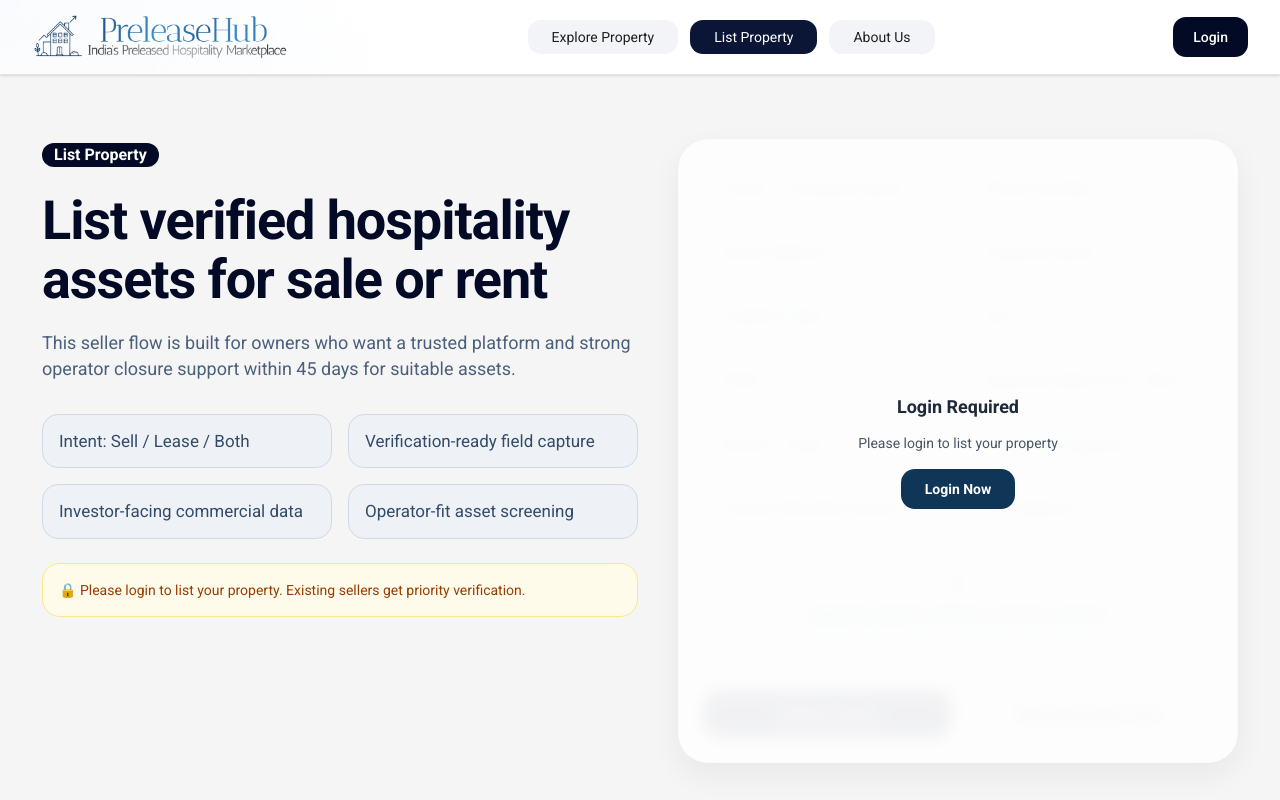
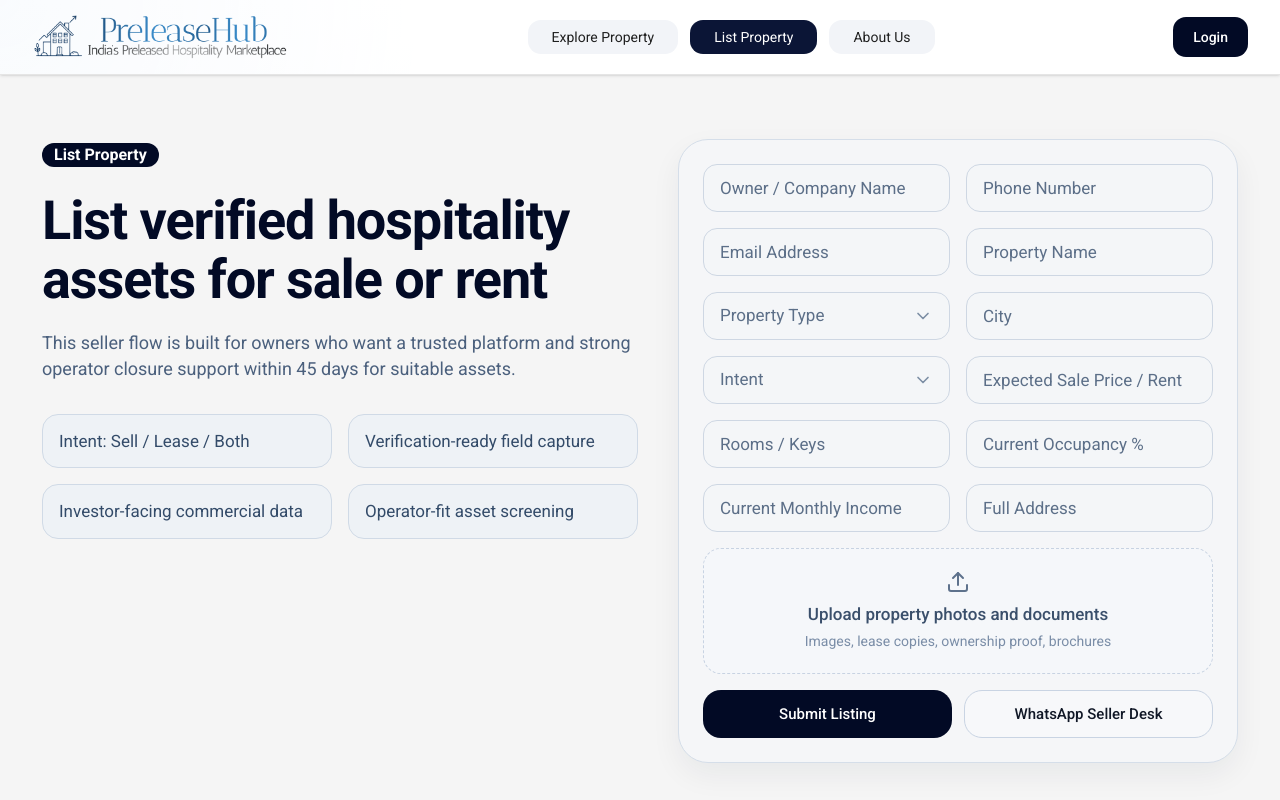
Before and after one commit to Sitesh100/preleased-hub, a Next.js app: page /post-property in a window 1280 px wide. Shown: the top 800 px of the page. Built offline with nearby package versions, Linux system fonts and the light colour scheme.

Commit message:
fixed the issue

```diff
--- a/src/components/post-property/page.tsx
+++ b/src/components/post-property/page.tsx
@@ -1,14 +1,14 @@
 "use client";
 
-import { useState, useEffect } from "react";
+import { useState } from "react";
 import { ChevronDown, Upload } from "lucide-react";
 import AuthPopup from "@/src/components/auth/AuthPopup";
 
 const inputClass =
-  "h-12 w-full rounded-[14px] border border-[#ced7e3] bg-[#f4f6f8] px-4 text-[17px] text-[#5c6f88] outline-none transition placeholder:text-[#5c6f88] focus:border-[#9fb1ca] disabled:opacity-50 disabled:cursor-not-allowed";
+  "h-12 w-full rounded-[14px] border border-[#ced7e3] bg-[#f4f6f8] px-4 text-[17px] text-[#5c6f88] outline-none transition placeholder:text-[#5c6f88] focus:border-[#9fb1ca]";
 
 const selectTriggerClass =
-  "flex h-12 w-full items-center justify-between rounded-[14px] border border-[#ced7e3] bg-[#f4f6f8] px-4 text-[17px] text-[#223049] disabled:opacity-50 disabled:cursor-not-allowed";
+  "flex h-12 w-full items-center justify-between rounded-[14px] border border-[#ced7e3] bg-[#f4f6f8] px-4 text-[17px] text-[#223049]";
 
 const selectMenuClass =
   "absolute left-0 right-0 top-[56px] z-20 rounded-[12px] border border-[#d3dce7] bg-[#f4f6f8] py-1 shadow-[0_8px_24px_rgba(21,30,58,0.12)]";
@@ -20,7 +20,6 @@ function SelectBox({
   open,
   onToggle,
   onSelect,
-  disabled = false,
 }: {
   value: string;
   placeholder: string;
@@ -28,21 +27,15 @@ function SelectBox({
   open: boolean;
   onToggle: () => void;
   onSelect: (item: string) => void;
-  disabled?: boolean;
 }) {
   return (
     <div className="relative">
-      <button
-        type="button"
-        className={selectTriggerClass}
-        onClick={onToggle}
-        disabled={disabled}
-      >
+      <button type="button" className={selectTriggerClass} onClick={onToggle}>
         <span className={value ? "text-[#223049]" : "text-[#5c6f88]"}>{value || placeholder}</span>
         <ChevronDown className="h-5 w-5 text-[#7c8ea4]" />
       </button>
 
-      {open && !disabled && (
+      {open && (
         <div className={selectMenuClass}>
           {options.map((item) => (
             <button
@@ -69,94 +62,23 @@ function Pill({ text }: { text: string }) {
 }
 
 export default function PostPropertyPage() {
-  const [isLoggedIn, setIsLoggedIn] = useState(false);
   const [propertyType, setPropertyType] = useState("");
   const [intent, setIntent] = useState("");
   const [showTypeMenu, setShowTypeMenu] = useState(false);
   const [showIntentMenu, setShowIntentMenu] = useState(false);
   const [authOpen, setAuthOpen] = useState(false);
-  const [pendingAction, setPendingAction] = useState<"submit" | "whatsapp" | null>(null);
-
-  // Form state
-  const [formData, setFormData] = useState({
-    ownerName: "",
-    phone: "",
-    email: "",
-    propertyName: "",
-    city: "",
-    expectedPrice: "",
-    rooms: "",
-    occupancy: "",
-    monthlyIncome: "",
-    fullAddress: "",
-  });
-
-  useEffect(() => {
-    // Check login status on mount and when auth changes
-    const checkLoginStatus = () => {
-      const loggedIn = localStorage.getItem("preleasehub:isLoggedIn") === "true";
-      setIsLoggedIn(loggedIn);
-    };
-
-    checkLoginStatus();
-
-    // Listen for storage events (in case login happens in another tab)
-    window.addEventListener("storage", checkLoginStatus);
-
-    return () => {
-      window.removeEventListener("storage", checkLoginStatus);
-    };
-  }, []);
-
-  function handleInputChange(e: React.ChangeEvent<HTMLInputElement>) {
-    const { name, value } = e.target;
-    setFormData((prev) => ({ ...prev, [name]: value }));
-  }
 
   function handleSubmitToSourceQueue() {
+    const isLoggedIn = localStorage.getItem("preleasehub:isLoggedIn") === "true";
+
     if (!isLoggedIn) {
-      setPendingAction("submit");
       setAuthOpen(true);
       return;
     }
 
     // TODO: replace with actual submit flow.
-    console.log("Property submitted to source queue.", { propertyType, intent, ...formData });
-    alert("Property listing submitted successfully! We'll get back to you within 24 hours.");
-
-    // Optionally reset form
-    // resetForm();
+    console.log("Property submitted to source queue.");
   }
-
-  function handleWhatsAppClick() {
-    if (!isLoggedIn) {
-      setPendingAction("whatsapp");
-      setAuthOpen(true);
-      return;
-    }
-
-    // Open WhatsApp with seller desk
-    const message = `Hi PreleaseHub, I'm interested in listing my property for ${intent || "sale/lease"}. Please connect me with the seller desk.`;
-    const whatsappUrl = `https://wa.me/917566663242?text=${encodeURIComponent(message)}`;
-    window.open(whatsappUrl, "_blank", "noopener,noreferrer");
-  }
-
-  function handleLoginSuccess() {
-    setIsLoggedIn(true);
-    setAuthOpen(false);
-
-    // Execute pending action after successful login
-    if (pendingAction === "submit") {
-      handleSubmitToSourceQueue();
-    } else if (pendingAction === "whatsapp") {
-      handleWhatsAppClick();
-    }
-
-    setPendingAction(null);
-  }
-
-  // Show overlay or disable form for non-authenticated users
-  const isFormDisabled = !isLoggedIn;
 
   return (
     <main id="main" className="min-h-screen bg-[#f5f5f5]">
@@ -182,73 +104,14 @@ export default function PostPropertyPage() {
               <Pill text="Investor-facing commercial data" />
               <Pill text="Operator-fit asset screening" />
             </div>
-
-            {/* Login prompt for non-authenticated users */}
-            {!isLoggedIn && (
-              <div className="mt-6 rounded-2xl border border-amber-200 bg-amber-50 p-4">
-                <p className="text-sm text-amber-800">
-                  🔒 Please login to list your property. Existing sellers get priority verification.
-                </p>
-              </div>
-            )}
           </div>
 
-          <div className="relative">
-            <form
-              className="rounded-[30px] border border-[#d5dee9] bg-[#f5f6f8] p-5 shadow-[0_12px_30px_rgba(22,31,53,0.06)] sm:p-6"
-              onSubmit={(e) => e.preventDefault()}
-            >
-              {/* Disabled overlay for non-authenticated users */}
-              {!isLoggedIn && (
-                <div className="absolute inset-0 z-10 flex items-center justify-center rounded-[30px] bg-white/80 backdrop-blur-sm">
-                  <div className="text-center p-6">
-                    <p className="text-lg font-semibold text-gray-800 mb-3">Login Required</p>
-                    <p className="text-sm text-gray-600 mb-4">Please login to list your property</p>
-                    <button
-                      type="button"
-                      onClick={() => setAuthOpen(true)}
-                      className="rounded-xl bg-[#0f3557] px-6 py-2.5 text-sm font-semibold text-white transition hover:bg-[#0d2e4a]"
-                    >
-                      Login Now
-                    </button>
-                  </div>
-                </div>
-              )}
-
-              <div className={`transition-opacity ${!isLoggedIn ? "opacity-50 pointer-events-none" : ""}`}>
+          <form className="rounded-[30px] border border-[#d5dee9] bg-[#f5f6f8] p-5 shadow-[0_12px_30px_rgba(22,31,53,0.06)] sm:p-6">
             <div className="grid gap-4 sm:grid-cols-2">
-                  <input
-                    name="ownerName"
-                    value={formData.ownerName}
-                    onChange={handleInputChange}
-                    className={inputClass}
-                    placeholder="Owner / Company Name"
-                    disabled={isFormDisabled}
-                  />
-                  <input
-                    name="phone"
-                    value={formData.phone}
-                    onChange={handleInputChange}
-                    className={inputClass}
-                    placeholder="Phone Number"
-                    disabled={isFormDisabled}
-                  />
-                  <input
-                    name="email"
-                    value={formData.email}
-                    onChange={handleInputChange}
-                    className={inputClass}
-                    placeholder="Email Address"
-                    disabled={isFormDisabled}
-                  />
-                  <input
-                    name="propertyName"
-                    value={formData.propertyName}
-                    onChange={handleInputChange}
-                    className={inputClass}
-                    placeholder="Property Name"
-                    disabled={isFormDisabled}
-                  />
+              <input className={inputClass} placeholder="Owner / Company Name" />
+              <input className={inputClass} placeholder="Phone Number" />
+              <input className={inputClass} placeholder="Email Address" />
+              <input className={inputClass} placeholder="Property Name" />
 
               <SelectBox
                 value={propertyType}
@@ -263,17 +126,9 @@ export default function PostPropertyPage() {
                   setShowTypeMenu(false);
                 }}
                 options={["Hotel", "Resort", "Villa", "Service Apartment", "Holiday Home"]}
-                    disabled={isFormDisabled}
               />
 
-                  <input
-                    name="city"
-                    value={formData.city}
-                    onChange={handleInputChange}
-                    className={inputClass}
-                    placeholder="City"
-                    disabled={isFormDisabled}
-                  />
+              <input className={inputClass} placeholder="City" />
 
               <SelectBox
                 value={intent}
@@ -288,52 +143,16 @@ export default function PostPropertyPage() {
                   setShowIntentMenu(false);
                 }}
                 options={["Sell", "Lease", "Both"]}
-                    disabled={isFormDisabled}
               />
 
-                  <input
-                    name="expectedPrice"
-                    value={formData.expectedPrice}
-                    onChange={handleInputChange}
-                    className={inputClass}
-                    placeholder="Expected Sale Price / Rent"
-                    disabled={isFormDisabled}
-                  />
-                  <input
-                    name="rooms"
-                    value={formData.rooms}
-                    onChange={handleInputChange}
-                    className={inputClass}
-                    placeholder="Rooms / Keys"
-                    disabled={isFormDisabled}
-                  />
-                  <input
-                    name="occupancy"
-                    value={formData.occupancy}
-                    onChange={handleInputChange}
-                    className={inputClass}
-                    placeholder="Current Occupancy %"
-                    disabled={isFormDisabled}
-                  />
-                  <input
-                    name="monthlyIncome"
-                    value={formData.monthlyIncome}
-                    onChange={handleInputChange}
-                    className={inputClass}
-                    placeholder="Current Monthly Income"
-                    disabled={isFormDisabled}
-                  />
-                  <input
-                    name="fullAddress"
-                    value={formData.fullAddress}
-                    onChange={handleInputChange}
-                    className={inputClass}
-                    placeholder="Full Address"
-                    disabled={isFormDisabled}
-                  />
+              <input className={inputClass} placeholder="Expected Sale Price / Rent" />
+              <input className={inputClass} placeholder="Rooms / Keys" />
+              <input className={inputClass} placeholder="Current Occupancy %" />
+              <input className={inputClass} placeholder="Current Monthly Income" />
+              <input className={inputClass} placeholder="Full Address" />
             </div>
 
-                <label className={`mt-4 flex h-[126px] w-full cursor-pointer flex-col items-center justify-center rounded-[18px] border border-dashed border-[#c8d3e2] bg-[#f5f7fa] text-center ${isFormDisabled ? "cursor-not-allowed opacity-50" : ""}`}>
+            <label className="mt-4 flex h-[126px] w-full cursor-pointer flex-col items-center justify-center rounded-[18px] border border-dashed border-[#c8d3e2] bg-[#f5f7fa] text-center">
               <Upload className="h-6 w-6 text-[#5e728c]" />
               <p className="mt-3 text-[17px] font-medium leading-none text-[#3a4f6b]">
                 Upload property photos and documents
@@ -341,41 +160,32 @@ export default function PostPropertyPage() {
               <p className="mt-2 text-[14px] text-[#7a8da7]">
                 Images, lease copies, ownership proof, brochures
               </p>
-                  <input type="file" className="hidden" multiple disabled={isFormDisabled} />
+              <input type="file" className="hidden" multiple />
             </label>
 
             <div className="mt-4 grid gap-3 sm:grid-cols-2">
               <button
                 type="button"
                 onClick={handleSubmitToSourceQueue}
-                    disabled={isFormDisabled}
-                    className="h-12 rounded-[18px] bg-[#020a25] text-[15px] font-medium text-white transition hover:opacity-95 disabled:opacity-50 disabled:cursor-not-allowed"
+                className="h-12 rounded-[18px] bg-[#020a25] text-[15px] font-medium text-white transition hover:opacity-95"
               >
                 Submit Listing
               </button>
               <button
                 type="button"
-                    onClick={handleWhatsAppClick}
-                    disabled={isFormDisabled}
-                    className="h-12 rounded-[18px] border border-[#c9d4e3] bg-[#f7f8fa] text-[15px] font-medium text-[#111827] transition hover:bg-white disabled:opacity-50 disabled:cursor-not-allowed"
+                className="h-12 rounded-[18px] border border-[#c9d4e3] bg-[#f7f8fa] text-[15px] font-medium text-[#111827] transition hover:bg-white"
               >
                 WhatsApp Seller Desk
               </button>
             </div>
-              </div>
           </form>
-          </div>
         </section>
       </div>
 
       <AuthPopup
         isOpen={authOpen}
-        onClose={() => {
-          setAuthOpen(false);
-          setPendingAction(null);
-        }}
+        onClose={() => setAuthOpen(false)}
         defaultTab="login"
-        onLoginSuccess={handleLoginSuccess}
       />
     </main>
   );
```
Lines whose indentation alone changed are shown as unchanged.
